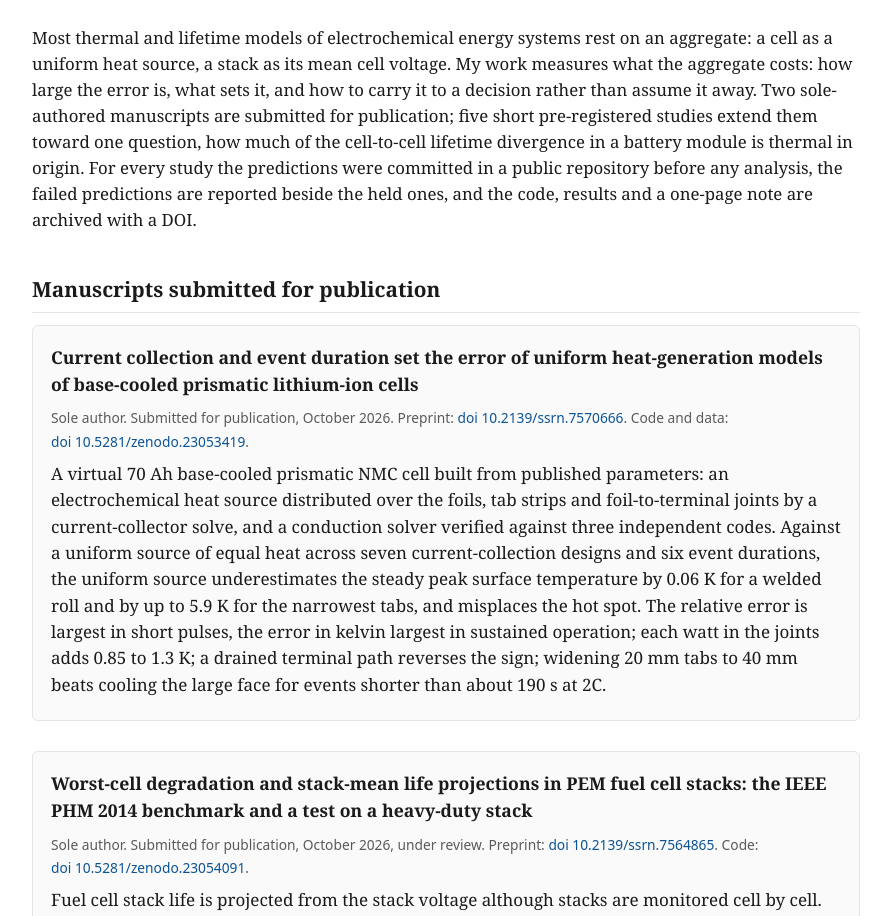
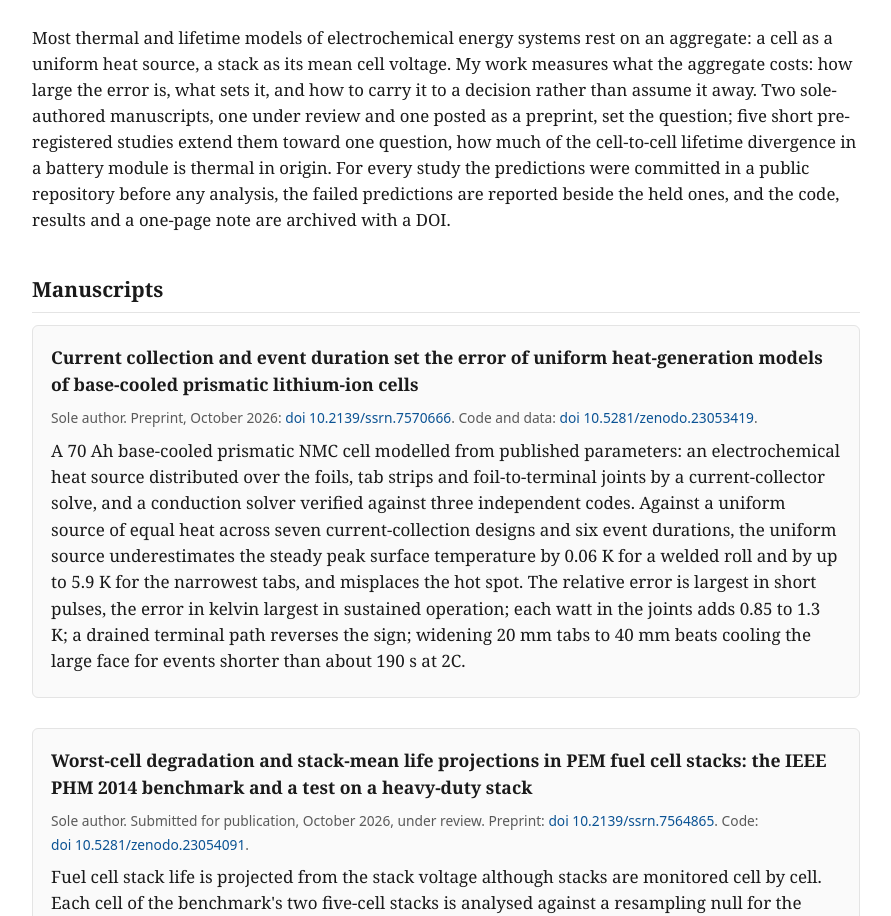
Before and after one commit to siddharth161204-wq/siddharth161204-wq.github.io, a plain HTML site: page index.html in a window 1280 px wide. Shown: the part 184-1100 px from the top of the page, without its empty margins (194-1085 px from the left). Drawn offline with Linux system fonts and the light colour scheme.

Commit message:
Research page: manuscript status (one under review, one preprint)
Co-Authored-By: Claude Fable 5.1 <noreply@anthropic.com>
Claude-Session: https://claude.ai/code/session_01W7ERas7zQGP4HwG7qAF6WJ

```diff
--- a/index.html
+++ b/index.html
@@ -57,14 +57,14 @@
   </p>
 </header>
 
-<p class="lead">Most thermal and lifetime models of electrochemical energy systems rest on an aggregate: a cell as a uniform heat source, a stack as its mean cell voltage. My work measures what the aggregate costs: how large the error is, what sets it, and how to carry it to a decision rather than assume it away. Two sole-authored manuscripts are submitted for publication; five short pre-registered studies extend them toward one question, how much of the cell-to-cell lifetime divergence in a battery module is thermal in origin. For every study the predictions were committed in a public repository before any analysis, the failed predictions are reported beside the held ones, and the code, results and a one-page note are archived with a DOI.</p>
+<p class="lead">Most thermal and lifetime models of electrochemical energy systems rest on an aggregate: a cell as a uniform heat source, a stack as its mean cell voltage. My work measures what the aggregate costs: how large the error is, what sets it, and how to carry it to a decision rather than assume it away. Two sole-authored manuscripts, one under review and one posted as a preprint, set the question; five short pre-registered studies extend them toward one question, how much of the cell-to-cell lifetime divergence in a battery module is thermal in origin. For every study the predictions were committed in a public repository before any analysis, the failed predictions are reported beside the held ones, and the code, results and a one-page note are archived with a DOI.</p>
 
-<h2 id="manuscripts">Manuscripts submitted for publication</h2>
+<h2 id="manuscripts">Manuscripts</h2>
 
 <article>
   <h3>Current collection and event duration set the error of uniform heat-generation models of base-cooled prismatic lithium-ion cells</h3>
-  <p class="meta">Sole author. Submitted for publication, October 2026. Preprint: <a href="https://doi.org/10.2139/ssrn.7570666">doi 10.2139/ssrn.7570666</a>. Code and data: <a href="https://doi.org/10.5281/zenodo.23053419">doi 10.5281/zenodo.23053419</a>.</p>
-  <p>A virtual 70 Ah base-cooled prismatic NMC cell built from published parameters: an electrochemical heat source distributed over the foils, tab strips and foil-to-terminal joints by a current-collector solve, and a conduction solver verified against three independent codes. Against a uniform source of equal heat across seven current-collection designs and six event durations, the uniform source underestimates the steady peak surface temperature by 0.06 K for a welded roll and by up to 5.9 K for the narrowest tabs, and misplaces the hot spot. The relative error is largest in short pulses, the error in kelvin largest in sustained operation; each watt in the joints adds 0.85 to 1.3 K; a drained terminal path reverses the sign; widening 20 mm tabs to 40 mm beats cooling the large face for events shorter than about 190 s at 2C.</p>
+  <p class="meta">Sole author. Preprint, October 2026: <a href="https://doi.org/10.2139/ssrn.7570666">doi 10.2139/ssrn.7570666</a>. Code and data: <a href="https://doi.org/10.5281/zenodo.23053419">doi 10.5281/zenodo.23053419</a>.</p>
+  <p>A 70 Ah base-cooled prismatic NMC cell modelled from published parameters: an electrochemical heat source distributed over the foils, tab strips and foil-to-terminal joints by a current-collector solve, and a conduction solver verified against three independent codes. Against a uniform source of equal heat across seven current-collection designs and six event durations, the uniform source underestimates the steady peak surface temperature by 0.06 K for a welded roll and by up to 5.9 K for the narrowest tabs, and misplaces the hot spot. The relative error is largest in short pulses, the error in kelvin largest in sustained operation; each watt in the joints adds 0.85 to 1.3 K; a drained terminal path reverses the sign; widening 20 mm tabs to 40 mm beats cooling the large face for events shorter than about 190 s at 2C.</p>
 </article>
 
 <article>
```
